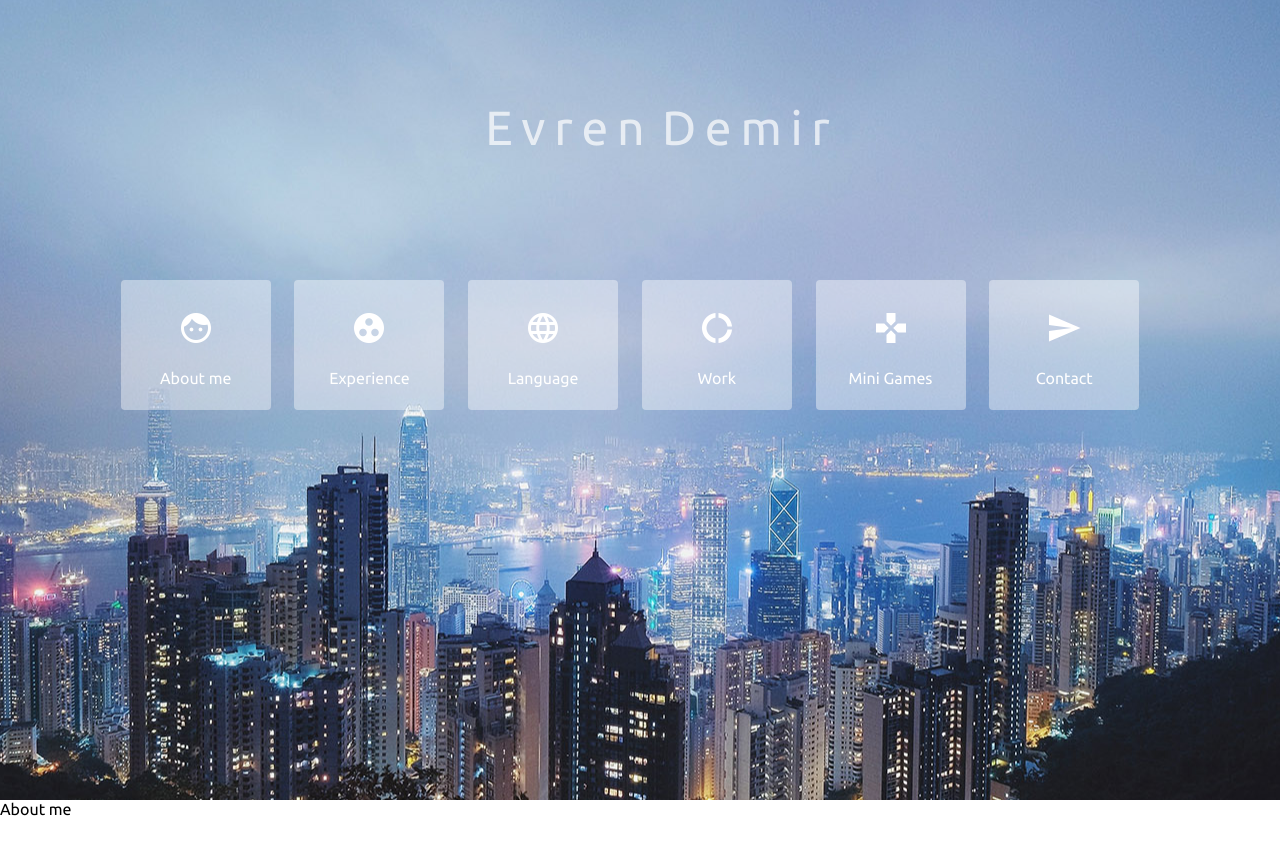
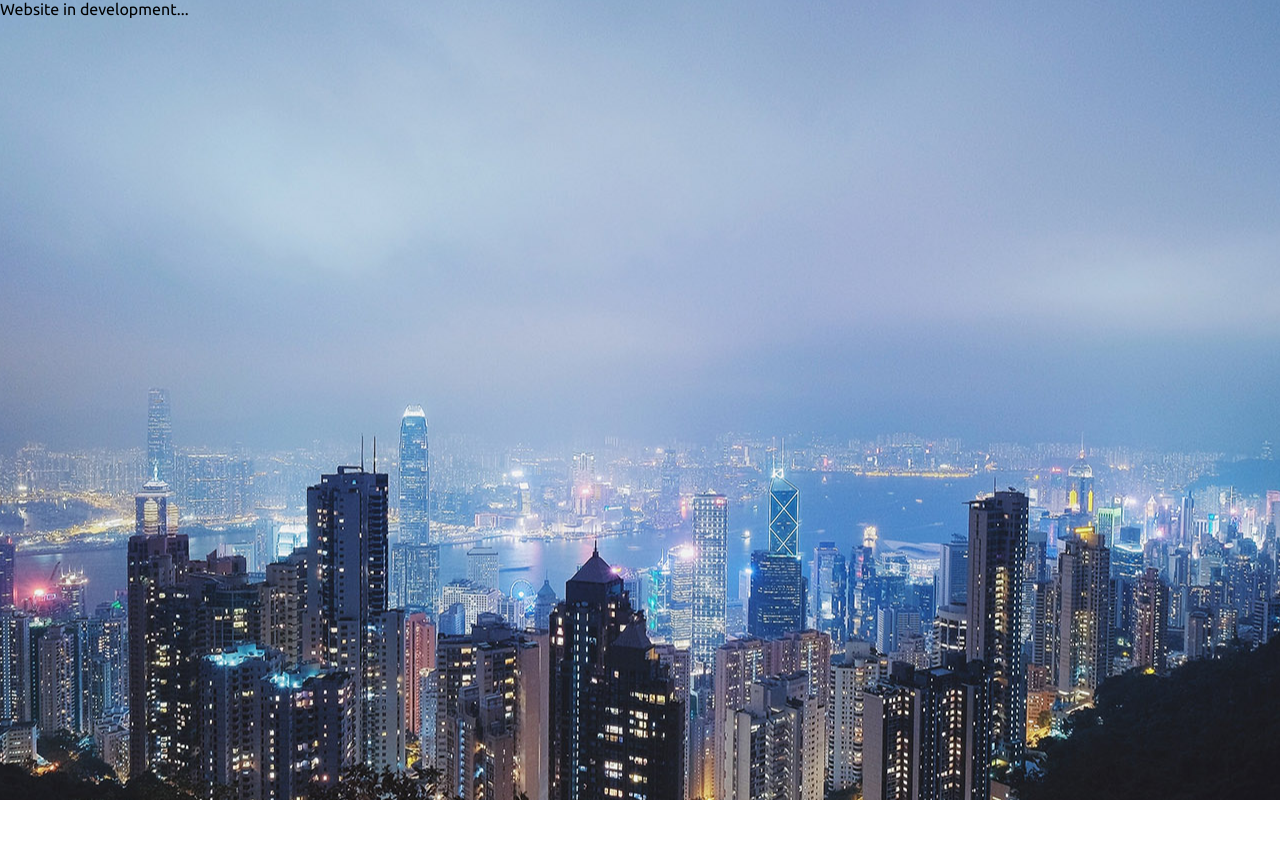
Before and after one commit to DemirEvren/evrendemir.github.io, a website: page index.html in a window 1280 px wide. Shown: the top 854 px of the page. After the commit the page ends 800 px from the top, so only its background shows below. Drawn offline with nearby package versions, Linux system fonts and the light colour scheme.

Commit message:
under development pages

```diff
--- a/index.html
+++ b/index.html
@@ -24,83 +24,7 @@
 	</div> -->
 
 <section class="intro">
-	<div class="top_div" >
-		<ul class="animate_name">
-			<li>E</li>
-			<li>v</li>
-			<li>r</li>
-			<li>e</li>
-			<li>n</li>
-			<li></li>
-			<li>D</li>
-			<li>e</li>
-			<li>m</li>
-			<li>i</li>
-			<li>r</li>
-		</ul>
-	</div>
-
-
-	<div class="bottom_div" >
-
-
-			<div class="element_div">
-				<a class="a_element" href="#about_me">
-					<img src="Images/face.png">
-					<div class="div_element">About me</div>
-				</a>
-			</div>
-
-
-			<div class="element_div" >
-
-				<a class="a_element" href="#experience">
-					<img src="Images/experience.png">
-					<div class="div_element">Experience</div>
-				</a>
-			</div>
-
-			<div  class="element_div" >
-				<a class="a_element"  href="#languages">
-					<img src="Images/language.png">
-					<div class="div_element">Language</div>
-				</a>
-			</div>
-
-			<div  class="element_div" >
-				<a class="a_element" href="#work">
-				<img src="Images/work.png">
-				<div class="div_element">Work</div>
-				</a>
-			</div>
-
-
-			<div  class="element_div" >
-				<a class="a_element" href="#mini_games">
-				<img src="Images/games.png">
-				<div class="div_element">Mini Games</div>
-				</a>
-			</div>
-
-
-			<div  class="element_div" >
-				<a class="a_element" href="#contact">
-				<img src="Images/contact.png">
-				<div class="div_element">Contact</div>
-				</a>
-			</div>
-
-	</div>
-</section>
-
-<section>
-	<div class="explore" id="about_me">About me</div>
-	<div class="explore" id="experience">Experience</div>
-	<div class="explore" id="languages">Languagues</div>
-	<div class="explore" id="work">Work</div>
-	<div class="explore" id="mini_games">Mini Games... coming soon</div>
-	<div class="explore" id="contact">How to contact me</div>
-
+	<div id="development-sign">Website in development...</div>
 </section>
 </body>
 </html>
```
